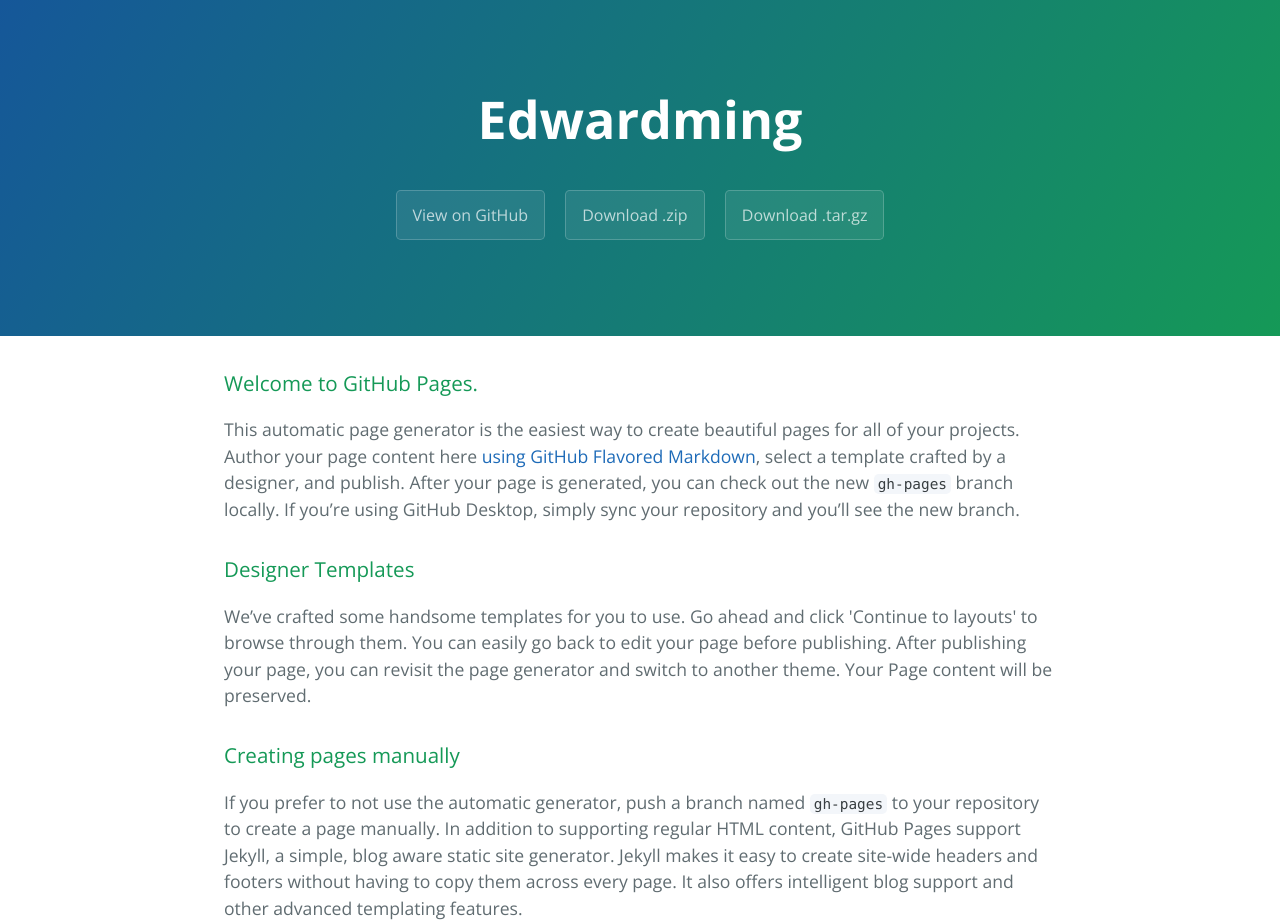
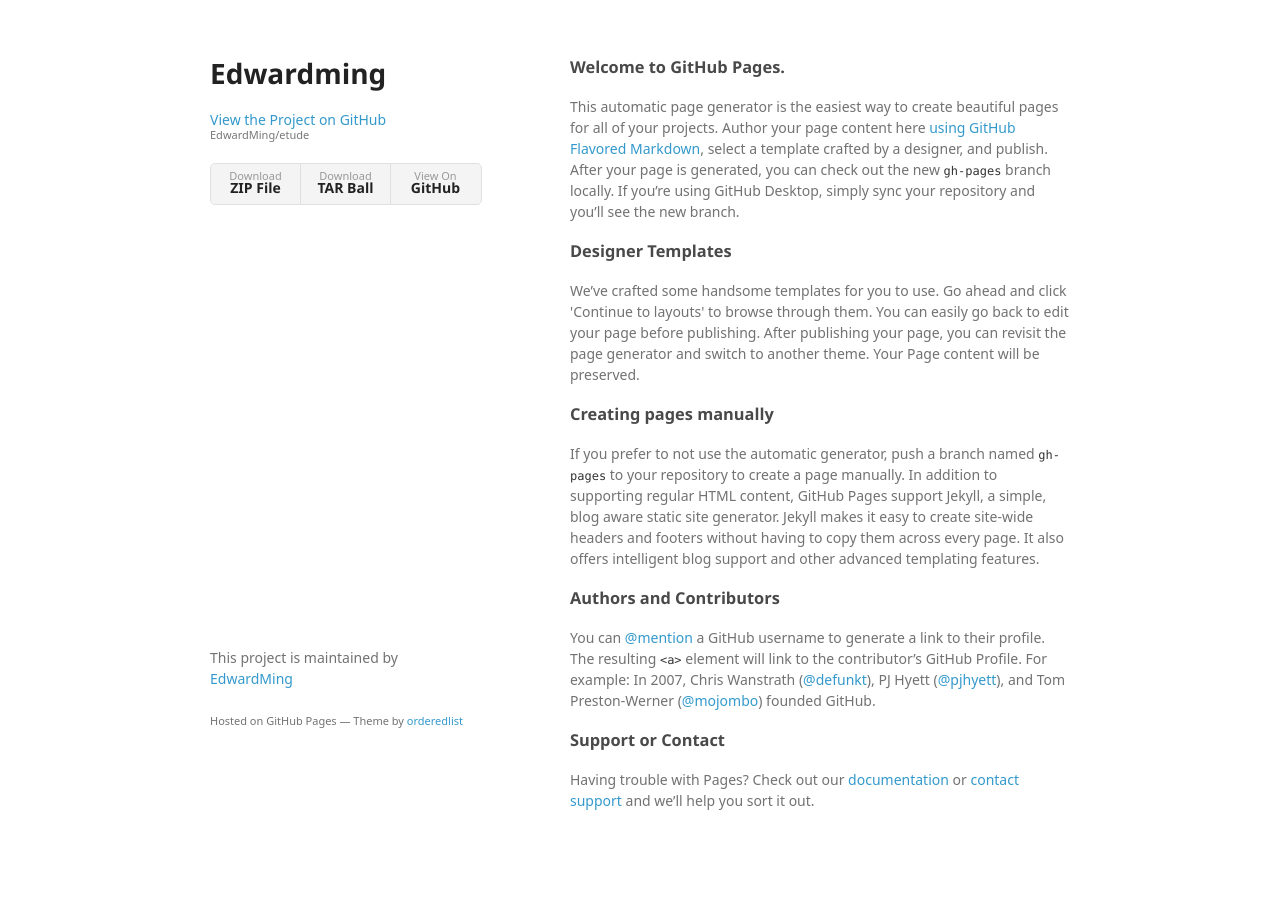
Before and after one commit to EdwardMing/edwardming, a plain HTML site: page index.html in a window 1280 px wide. Shown: the top 924 px of the page. After the commit the page ends 881 px from the top, so only its background shows below. Drawn offline with nearby package versions, Linux system fonts and the light colour scheme; a web font is replaced by a local one.

Commit message:
Create gh-pages branch via GitHub

```diff
--- a/index.html
+++ b/index.html
@@ -1,25 +1,34 @@
-<!DOCTYPE html>
-<html lang="en-us">
+<!doctype html>
+<html>
   <head>
-    <meta charset="UTF-8">
+    <meta charset="utf-8">
+    <meta http-equiv="X-UA-Compatible" content="chrome=1">
     <title>Edwardming by EdwardMing</title>
-    <meta name="viewport" content="width=device-width, initial-scale=1">
-    <link rel="stylesheet" type="text/css" href="stylesheets/normalize.css" media="screen">
-    <link href='https://fonts.googleapis.com/css?family=Open+Sans:400,700' rel='stylesheet' type='text/css'>
-    <link rel="stylesheet" type="text/css" href="stylesheets/stylesheet.css" media="screen">
-    <link rel="stylesheet" type="text/css" href="stylesheets/github-light.css" media="screen">
+
+    <link rel="stylesheet" href="stylesheets/styles.css">
+    <link rel="stylesheet" href="stylesheets/github-light.css">
+    <meta name="viewport" content="width=device-width">
+    <!--[if lt IE 9]>
+    <script src="//html5shiv.googlecode.com/svn/trunk/html5.js"></script>
+    <![endif]-->
   </head>
   <body>
-    <section class="page-header">
-      <h1 class="project-name">Edwardming</h1>
-      <h2 class="project-tagline"></h2>
-      <a href="https://github.com/EdwardMing/edwardming" class="btn">View on GitHub</a>
-      <a href="https://github.com/EdwardMing/edwardming/zipball/master" class="btn">Download .zip</a>
-      <a href="https://github.com/EdwardMing/edwardming/tarball/master" class="btn">Download .tar.gz</a>
-    </section>
+    <div class="wrapper">
+      <header>
+        <h1>Edwardming</h1>
+        <p></p>
 
-    <section class="main-content">
-      <h3>
+        <p class="view"><a href="https://github.com/EdwardMing/etude">View the Project on GitHub <small>EdwardMing/etude</small></a></p>
+
+
+        <ul>
+          <li><a href="https://github.com/EdwardMing/etude/zipball/master">Download <strong>ZIP File</strong></a></li>
+          <li><a href="https://github.com/EdwardMing/etude/tarball/master">Download <strong>TAR Ball</strong></a></li>
+          <li><a href="https://github.com/EdwardMing/etude">View On <strong>GitHub</strong></a></li>
+        </ul>
+      </header>
+      <section>
+        <h3>
 <a id="welcome-to-github-pages" class="anchor" href="#welcome-to-github-pages" aria-hidden="true"><span aria-hidden="true" class="octicon octicon-link"></span></a>Welcome to GitHub Pages.</h3>
 
 <p>This automatic page generator is the easiest way to create beautiful pages for all of your projects. Author your page content here <a href="https://guides.github.com/features/mastering-markdown/">using GitHub Flavored Markdown</a>, select a template crafted by a designer, and publish. After your page is generated, you can check out the new <code>gh-pages</code> branch locally. If you’re using GitHub Desktop, simply sync your repository and you’ll see the new branch.</p>
@@ -43,15 +52,13 @@
 <a id="support-or-contact" class="anchor" href="#support-or-contact" aria-hidden="true"><span aria-hidden="true" class="octicon octicon-link"></span></a>Support or Contact</h3>
 
 <p>Having trouble with Pages? Check out our <a href="https://help.github.com/pages">documentation</a> or <a href="https://github.com/contact">contact support</a> and we’ll help you sort it out.</p>
-
-      <footer class="site-footer">
-        <span class="site-footer-owner"><a href="https://github.com/EdwardMing/edwardming">Edwardming</a> is maintained by <a href="https://github.com/EdwardMing">EdwardMing</a>.</span>
-
-        <span class="site-footer-credits">This page was generated by <a href="https://pages.github.com">GitHub Pages</a> using the <a href="https://github.com/jasonlong/cayman-theme">Cayman theme</a> by <a href="https://twitter.com/jasonlong">Jason Long</a>.</span>
+      </section>
+      <footer>
+        <p>This project is maintained by <a href="https://github.com/EdwardMing">EdwardMing</a></p>
+        <p><small>Hosted on GitHub Pages &mdash; Theme by <a href="https://github.com/orderedlist">orderedlist</a></small></p>
       </footer>
-
-    </section>
-
+    </div>
+    <script src="javascripts/scale.fix.js"></script>
 
   </body>
 </html>
--- /dev/null
+++ b/javascripts/scale.fix.js
@@ -0,0 +1,17 @@
+var metas = document.getElementsByTagName('meta');
+var i;
+if (navigator.userAgent.match(/iPhone/i)) {
+  for (i=0; i<metas.length; i++) {
+    if (metas[i].name == "viewport") {
+      metas[i].content = "width=device-width, minimum-scale=1.0, maximum-scale=1.0";
+    }
+  }
+  document.addEventListener("gesturestart", gestureStart, false);
+}
+function gestureStart() {
+  for (i=0; i<metas.length; i++) {
+    if (metas[i].name == "viewport") {
+      metas[i].content = "width=device-width, minimum-scale=0.25, maximum-scale=1.6";
+    }
+  }
+}
--- /dev/null
+++ b/stylesheets/styles.css
@@ -0,0 +1,324 @@
+@font-face {
+  font-family: 'Noto Sans';
+  font-weight: 400;
+  font-style: normal;
+  src: url('../fonts/Noto-Sans-regular/Noto-Sans-regular.eot');
+  src: url('../fonts/Noto-Sans-regular/Noto-Sans-regular.eot?#iefix') format('embedded-opentype'),
+       local('Noto Sans'),
+       local('Noto-Sans-regular'),
+       url('../fonts/Noto-Sans-regular/Noto-Sans-regular.woff2') format('woff2'),
+       url('../fonts/Noto-Sans-regular/Noto-Sans-regular.woff') format('woff'),
+       url('../fonts/Noto-Sans-regular/Noto-Sans-regular.ttf') format('truetype'),
+       url('../fonts/Noto-Sans-regular/Noto-Sans-regular.svg#NotoSans') format('svg');
+}
+
+@font-face {
+  font-family: 'Noto Sans';
+  font-weight: 700;
+  font-style: normal;
+  src: url('../fonts/Noto-Sans-700/Noto-Sans-700.eot');
+  src: url('../fonts/Noto-Sans-700/Noto-Sans-700.eot?#iefix') format('embedded-opentype'),
+       local('Noto Sans Bold'),
+       local('Noto-Sans-700'),
+       url('../fonts/Noto-Sans-700/Noto-Sans-700.woff2') format('woff2'),
+       url('../fonts/Noto-Sans-700/Noto-Sans-700.woff') format('woff'),
+       url('../fonts/Noto-Sans-700/Noto-Sans-700.ttf') format('truetype'),
+       url('../fonts/Noto-Sans-700/Noto-Sans-700.svg#NotoSans') format('svg');
+}
+
+@font-face {
+  font-family: 'Noto Sans';
+  font-weight: 400;
+  font-style: italic;
+  src: url('../fonts/Noto-Sans-italic/Noto-Sans-italic.eot');
+  src: url('../fonts/Noto-Sans-italic/Noto-Sans-italic.eot?#iefix') format('embedded-opentype'),
+       local('Noto Sans Italic'),
+       local('Noto-Sans-italic'),
+       url('../fonts/Noto-Sans-italic/Noto-Sans-italic.woff2') format('woff2'),
+       url('../fonts/Noto-Sans-italic/Noto-Sans-italic.woff') format('woff'),
+       url('../fonts/Noto-Sans-italic/Noto-Sans-italic.ttf') format('truetype'),
+       url('../fonts/Noto-Sans-italic/Noto-Sans-italic.svg#NotoSans') format('svg');
+}
+
+@font-face {
+  font-family: 'Noto Sans';
+  font-weight: 700;
+  font-style: italic;
+  src: url('../fonts/Noto-Sans-700italic/Noto-Sans-700italic.eot');
+  src: url('../fonts/Noto-Sans-700italic/Noto-Sans-700italic.eot?#iefix') format('embedded-opentype'),
+       local('Noto Sans Bold Italic'),
+       local('Noto-Sans-700italic'),
+       url('../fonts/Noto-Sans-700italic/Noto-Sans-700italic.woff2') format('woff2'),
+       url('../fonts/Noto-Sans-700italic/Noto-Sans-700italic.woff') format('woff'),
+       url('../fonts/Noto-Sans-700italic/Noto-Sans-700italic.ttf') format('truetype'),
+       url('../fonts/Noto-Sans-700italic/Noto-Sans-700italic.svg#NotoSans') format('svg');
+}
+
+body {
+  background-color: #fff;
+  padding:50px;
+  font: 14px/1.5 "Noto Sans", "Helvetica Neue", Helvetica, Arial, sans-serif;
+  color:#727272;
+  font-weight:400;
+}
+
+h1, h2, h3, h4, h5, h6 {
+  color:#222;
+  margin:0 0 20px;
+}
+
+p, ul, ol, table, pre, dl {
+  margin:0 0 20px;
+}
+
+h1, h2, h3 {
+  line-height:1.1;
+}
+
+h1 {
+  font-size:28px;
+}
+
+h2 {
+  color:#393939;
+}
+
+h3, h4, h5, h6 {
+  color:#494949;
+}
+
+a {
+  color:#39c;
+  text-decoration:none;
+}
+
+a:hover {
+  color:#069;
+}
+
+a small {
+  font-size:11px;
+  color:#777;
+  margin-top:-0.3em;
+  display:block;
+}
+
+a:hover small {
+  color:#777;
+}
+
+.wrapper {
+  width:860px;
+  margin:0 auto;
+}
+
+blockquote {
+  border-left:1px solid #e5e5e5;
+  margin:0;
+  padding:0 0 0 20px;
+  font-style:italic;
+}
+
+code, pre {
+  font-family:Monaco, Bitstream Vera Sans Mono, Lucida Console, Terminal, Consolas, Liberation Mono, DejaVu Sans Mono, Courier New, monospace;
+  color:#333;
+  font-size:12px;
+}
+
+pre {
+  padding:8px 15px;
+  background: #f8f8f8;
+  border-radius:5px;
+  border:1px solid #e5e5e5;
+  overflow-x: auto;
+}
+
+table {
+  width:100%;
+  border-collapse:collapse;
+}
+
+th, td {
+  text-align:left;
+  padding:5px 10px;
+  border-bottom:1px solid #e5e5e5;
+}
+
+dt {
+  color:#444;
+  font-weight:700;
+}
+
+th {
+  color:#444;
+}
+
+img {
+  max-width:100%;
+}
+
+header {
+  width:270px;
+  float:left;
+  position:fixed;
+  -webkit-font-smoothing:subpixel-antialiased;
+}
+
+header ul {
+  list-style:none;
+  height:40px;
+  padding:0;
+  background: #f4f4f4;
+  border-radius:5px;
+  border:1px solid #e0e0e0;
+  width:270px;
+}
+
+header li {
+  width:89px;
+  float:left;
+  border-right:1px solid #e0e0e0;
+  height:40px;
+}
+
+header li:first-child a {
+  border-radius:5px 0 0 5px;
+}
+
+header li:last-child a {
+  border-radius:0 5px 5px 0;
+}
+
+header ul a {
+  line-height:1;
+  font-size:11px;
+  color:#999;
+  display:block;
+  text-align:center;
+  padding-top:6px;
+  height:34px;
+}
+
+header ul a:hover {
+  color:#999;
+}
+
+header ul a:active {
+  background-color:#f0f0f0;
+}
+
+strong {
+  color:#222;
+  font-weight:700;
+}
+
+header ul li + li + li {
+  border-right:none;
+  width:89px;
+}
+
+header ul a strong {
+  font-size:14px;
+  display:block;
+  color:#222;
+}
+
+section {
+  width:500px;
+  float:right;
+  padding-bottom:50px;
+}
+
+small {
+  font-size:11px;
+}
+
+hr {
+  border:0;
+  background:#e5e5e5;
+  height:1px;
+  margin:0 0 20px;
+}
+
+footer {
+  width:270px;
+  float:left;
+  position:fixed;
+  bottom:50px;
+  -webkit-font-smoothing:subpixel-antialiased;
+}
+
+@media print, screen and (max-width: 960px) {
+
+  div.wrapper {
+    width:auto;
+    margin:0;
+  }
+
+  header, section, footer {
+    float:none;
+    position:static;
+    width:auto;
+  }
+
+  header {
+    padding-right:320px;
+  }
+
+  section {
+    border:1px solid #e5e5e5;
+    border-width:1px 0;
+    padding:20px 0;
+    margin:0 0 20px;
+  }
+
+  header a small {
+    display:inline;
+  }
+
+  header ul {
+    position:absolute;
+    right:50px;
+    top:52px;
+  }
+}
+
+@media print, screen and (max-width: 720px) {
+  body {
+    word-wrap:break-word;
+  }
+
+  header {
+    padding:0;
+  }
+
+  header ul, header p.view {
+    position:static;
+  }
+
+  pre, code {
+    word-wrap:normal;
+  }
+}
+
+@media print, screen and (max-width: 480px) {
+  body {
+    padding:15px;
+  }
+
+  header ul {
+    width:99%;
+  }
+
+  header li, header ul li + li + li {
+    width:33%;
+  }
+}
+
+@media print {
+  body {
+    padding:0.4in;
+    font-size:12pt;
+    color:#444;
+  }
+}
```
